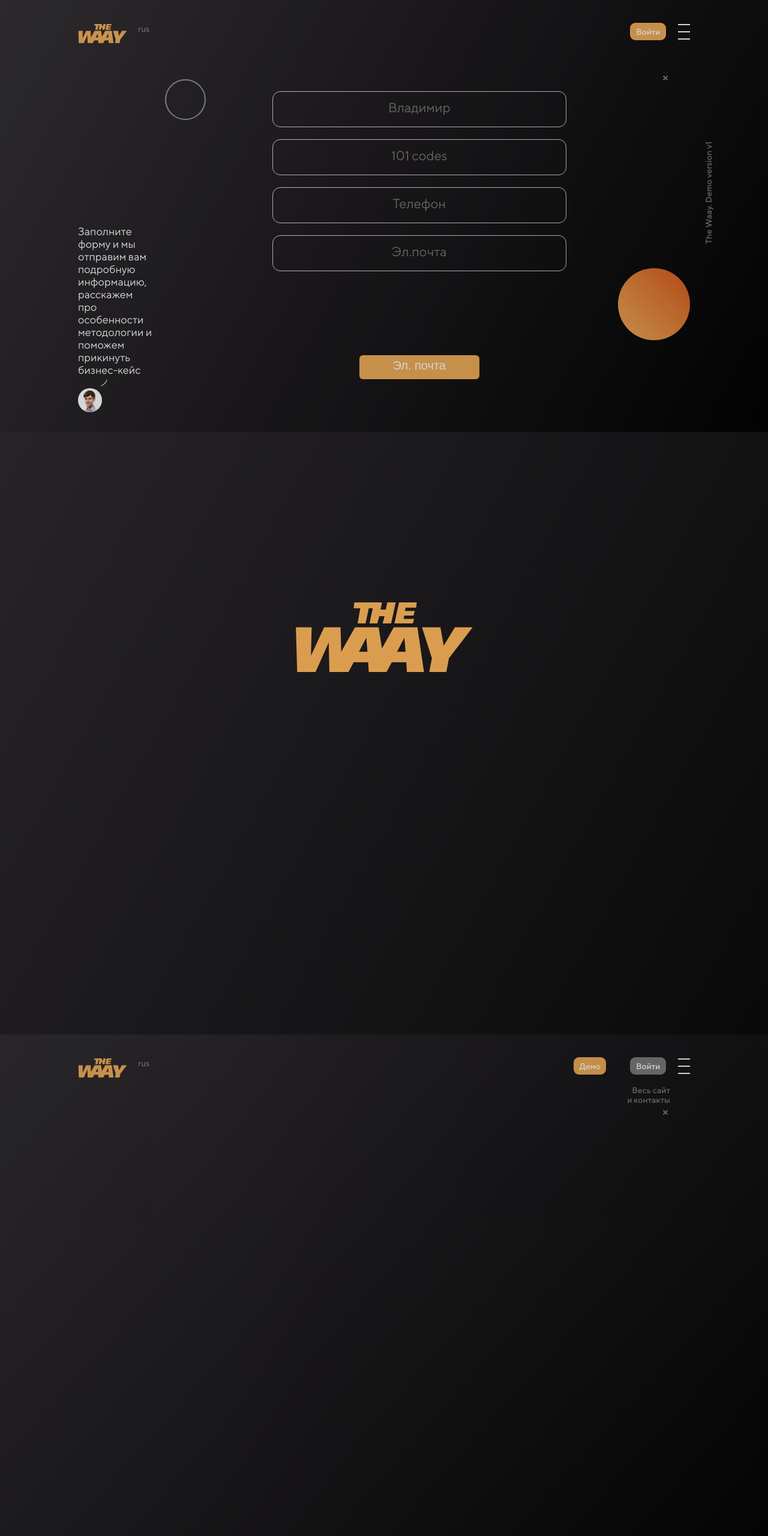
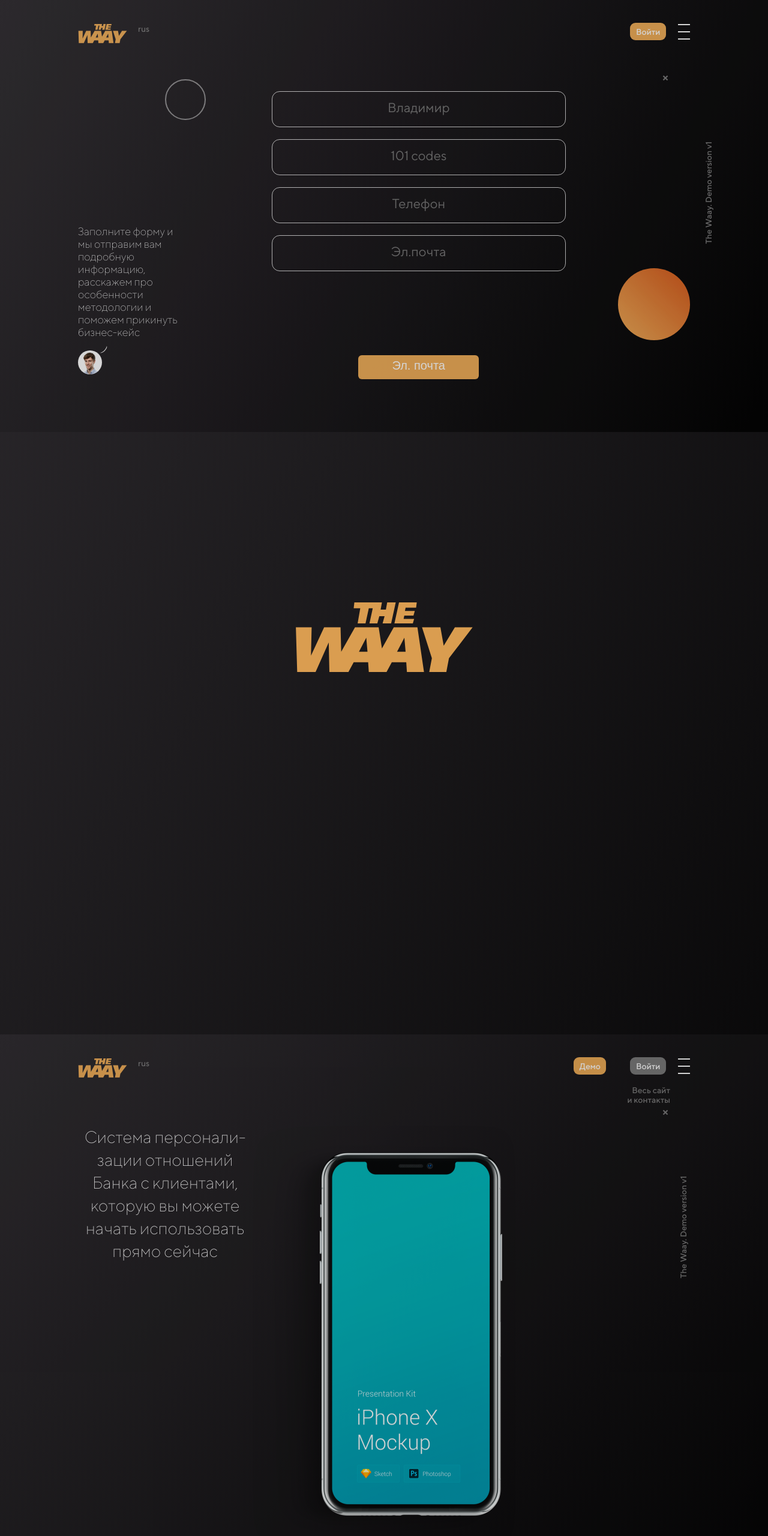
Before and after one commit to AndreyKirichenko/TheWaay, a plain HTML site: page index.html in a window 1280 px wide. Shown: the top 2560 px of the page at 60% size. Drawn offline with Linux system fonts and the light colour scheme.

Commit message:
Additions

```diff
--- a/css/components/demo-slider.scss
+++ b/css/components/demo-slider.scss
@@ -74,3 +74,31 @@
 	  color: #7b7b7b;
 	}
 }
+
+@media (max-width: 1179px) {
+  .demo-presentation {
+    display: flex;
+    flex-direction: column;
+    // margin: 0 auto; ДОДЕЛАТЬ
+  }
+}
+
+@media (min-width: 1180px) {
+  .demo-presentation {
+    display: flex;
+    justify-content: space-between;
+  }
+}
+
+.system {
+	width: 300px;
+  height: 228px;
+  font-size: 28px;
+  font-weight: 200;
+  // font-weight: normal;
+  font-style: normal;
+  font-stretch: normal;
+  line-height: 1.36;
+  letter-spacing: normal;
+  color: #ffffff;
+}
--- a/css/style.scss
+++ b/css/style.scss
@@ -125,17 +125,17 @@
 }
 
 .manager-information {
-	width: 180px;
+	width: 250px;
   font-family: $TT;
   font-size: 18px;
-  font-weight: normal;
+  font-weight: 200;
   font-style: normal;
   font-stretch: normal;
   line-height: normal;
   letter-spacing: normal;
   color: #ffffff;
   padding-top: 223px;
-  margin-right: 200px;
+  margin-right: 150px;
   text-align: left;
 }
 
--- a/index.pug
+++ b/index.pug
@@ -21,7 +21,7 @@
 						.manager-information Заполните форму и мы отправим вам подробную информацию, расскажем про особенности методологии и поможем прикинуть бизнес-кейс
 							img(src="img/i.jpg" width="40" height="40" alt="man")
 							.line-image
-								img(src="img/line.svg" width="16" height="16" alt="man")
+								img(src="img/line.svg" width="16" height="16" alt="line")
 						form(method='POST' action='#')
 							div.form-group
 								label(for='name')
@@ -56,3 +56,9 @@
 							.burger-menu
 								.burger-menu__image
 									.burger-description Весь сайт и контакты
+					.demo-presentation
+						.switchers
+						.system Система персонали-зации отношений Банка с клиентами, которую вы можете начать использовать прямо сейчас
+						.mobile-video
+							img(src="img/mobile.png" width="439" height="708" alt="mobile")
+						.site-information The Waay. Demo version v1
```
Also changed, not shown: css/style.css, index.html.
